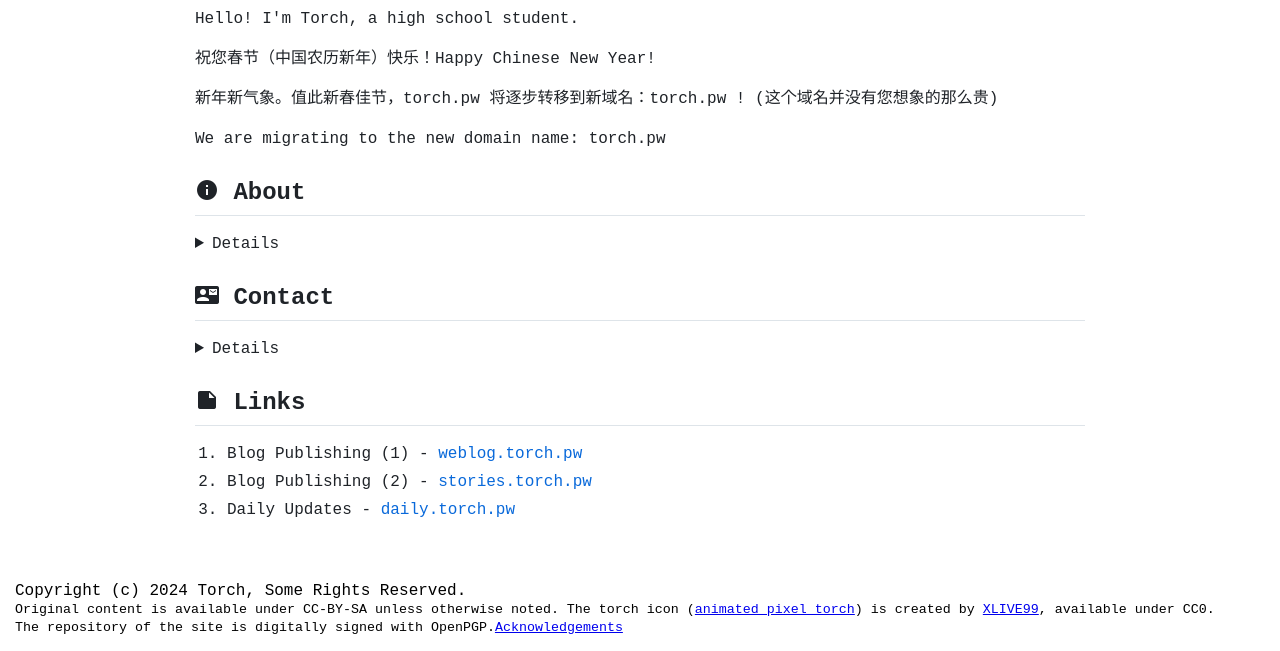
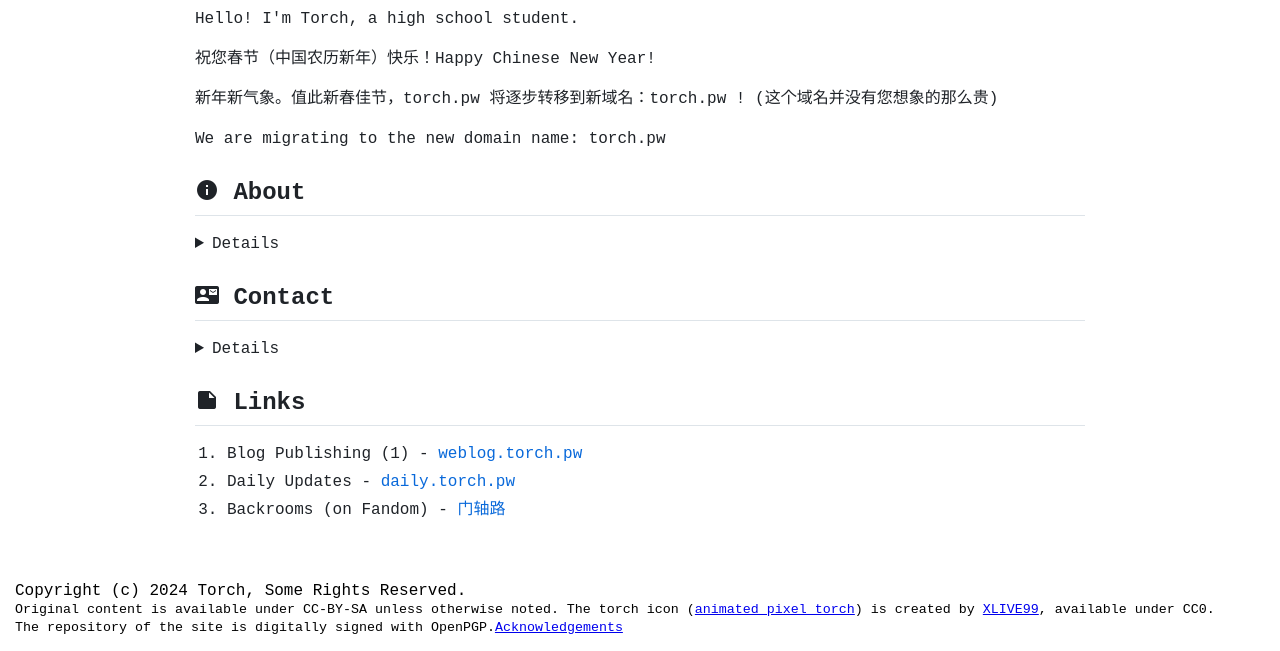
Before and after one commit to mytorch/mytorch.github.io, a plain HTML site: page index.html in a window 1280 px wide. Shown: the part 157-808 px from the top of the page. Drawn offline with nearby package versions, Linux system fonts and the light colour scheme; a small style sheet from the web is missing.

Commit message:
Update disclaimer, links

```diff
--- a/index.html
+++ b/index.html
@@ -76,8 +76,8 @@
         <h2><span class="mdi mdi-note"></span> Links</h2>
         <ol>
             <li>Blog Publishing (1) - <a href="https://weblog.torch.pw/">weblog.torch.pw</a></li>
-            <li>Blog Publishing (2) - <a href="https://stories.torch.pw/">stories.torch.pw</a></li>
             <li>Daily Updates - <a href="https://daily.torch.pw/">daily.torch.pw</a></li>
+            <li>Backrooms (on Fandom) - <a href="https://backrooms.fandom.com/zh/wiki/User:ManCarr">门轴路</a></li>
         </ol>
     </article>
     <footer>
```
Also changed, not shown: 1 other file.
